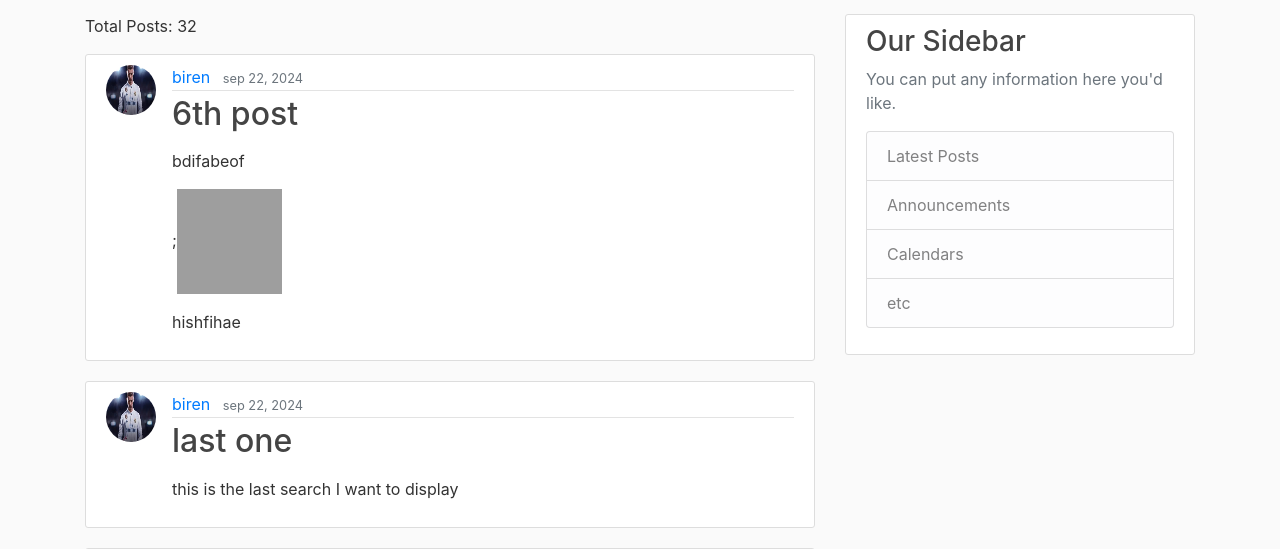
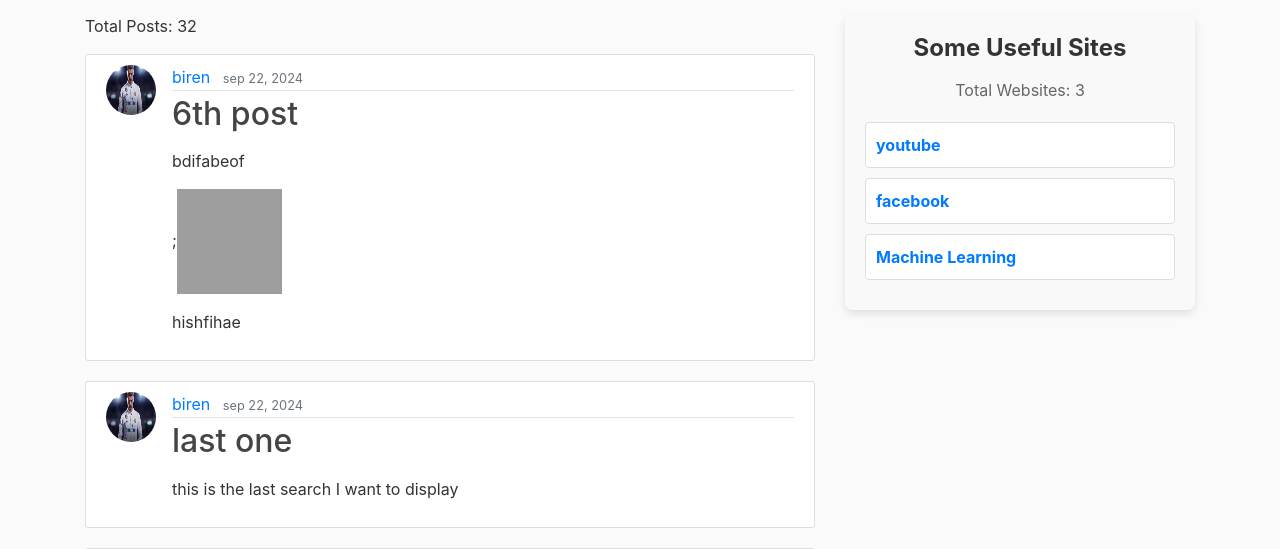
Before and after one commit to anujtheboss/djangoblog, a Django app: page / in a window 1280 px wide. Shown: the part 66-615 px from the top of the page. Run offline with Django 5.2, Linux system fonts and the light colour scheme; data comes from the database, SQL or seed files in the repository; both versions use the stored data as it was after the commit; some libraries are stand-ins or nearby versions; grey boxes are pictures that could not be loaded.

Commit message:
all good till now

```diff
--- a/blog/admin.py
+++ b/blog/admin.py
@@ -1,4 +1,5 @@
 from django.contrib import admin
-from .models import Post
+from .models import Post,Website
 
 admin.site.register(Post)
+admin.site.register(Website)
--- /dev/null
+++ b/blog/context_processors.py
@@ -0,0 +1,9 @@
+from .models import Website
+
+def website_list(request):
+    websites = Website.objects.all()
+    website_count = websites.count()
+    return {
+        'websites': websites,
+        'website_count': website_count,
+    }
--- a/blog/models.py
+++ b/blog/models.py
@@ -15,3 +15,10 @@ class Post(models.Model):
 
     def get_absolute_url(self):
         return reverse('post-detail',kwargs={'pk':self.pk})
+
+class Website(models.Model):
+    web_name = models.CharField(max_length=100)
+    web_url = models.URLField(max_length=300)
+
+    def __str__(self):
+        return self.web_name
--- a/blog/static/blog/main.css
+++ b/blog/static/blog/main.css
@@ -84,4 +84,4 @@ body {
   }
 
 
-/* search_bar */
+/* website-list */
--- a/blog/templates/blog/base.html
+++ b/blog/templates/blog/base.html
@@ -87,17 +87,8 @@
             {% block content %}{% endblock %}
           </div>
           <div class="col-md-4">
-            <div class="content-section">
-              <h3>Our Sidebar</h3>
-              <p class='text-muted'>You can put any information here you'd like.
-                <ul class="list-group">
-                  <li class="list-group-item list-group-item-light">Latest Posts</li>
-                  <li class="list-group-item list-group-item-light">Announcements</li>
-                  <li class="list-group-item list-group-item-light">Calendars</li>
-                  <li class="list-group-item list-group-item-light">etc</li>
-                </ul>
-              </p>
-            </div>
+            <!-- Include the website list -->
+            {% include 'blog/website_list.html' %}
           </div>
         </div>
       </main>
--- /dev/null
+++ b/blog/templates/blog/website_list.html
@@ -0,0 +1,78 @@
+<style>
+  /* Style the content section */
+  .content-section-website {
+  background-color: #f9f9f9; /* Light background color */
+    border-radius: 8px;
+    padding: 20px;
+    box-shadow: 0 4px 8px rgba(0, 0, 0, 0.1);
+    margin-bottom: 20px;
+}
+
+/* Style the heading */
+.content-section-website h1 {
+    font-size: 24px;
+    font-weight: bold;
+    color: #333;
+    margin-bottom: 15px;
+    text-align: center; /* Center the heading */
+}
+
+/* Style the paragraph */
+.content-section-website p {
+    font-size: 16px;
+    color: #666;
+    margin-bottom: 20px;
+    text-align: center; /* Center the paragraph */
+}
+
+/* Style the unordered list */
+.content-section-website ul {
+    list-style-type: none; /* Remove bullets */
+    padding-left: 0;
+}
+
+/* Style each list item */
+.content-section-website ul li {
+    background-color: #fff; /* White background */
+    border: 1px solid #ddd;
+    border-radius: 4px;
+    padding: 10px;
+    margin-bottom: 10px;
+    transition: background-color 0.3s ease, transform 0.3s ease;
+}
+
+/* Add hover effect to list items */
+.content-section-website ul li:hover {
+    background-color: #f1f1f1;
+    transform: translateY(-3px);
+}
+
+/* Style the links */
+.content-section-website ul li a {
+    text-decoration: none;
+    color: #007bff;
+    font-weight: bold;
+}
+
+/* Add hover effect to links */
+.content-section-website ul li a:hover {
+    text-decoration: underline;
+}
+
+</style>
+<div class="content-section-website">
+  <h1>Some Useful Sites</h1>
+  <!-- Display total number of websites -->
+  <p>Total Websites: {{ website_count }}</p>
+
+  <!-- Loop through websites and display their details -->
+  <ul>
+      {% for website in websites %}
+      <li>
+          <a href="{{ website.web_url }}" target="_blank">{{ website.web_name }}</a>
+      </li>
+      {% empty %}
+      <li>No websites available yet.</li>
+      {% endfor %}
+  </ul>
+</div>
--- a/blog/urls.py
+++ b/blog/urls.py
@@ -17,4 +17,5 @@ urlpatterns = [
     path("post/<int:pk>/update/", PostUpdateView.as_view(), name="post-update"),
     path("post/<int:pk>/delete/", PostDeleteView.as_view(), name="post-delete"),
     path("about/", views.about, name="blog-about"),
+    path("pageweb/", views.website, name="blog-pageweb"),
 ]
--- a/blog/views.py
+++ b/blog/views.py
@@ -7,7 +7,7 @@ from django.views.generic import (ListView,
                                  UpdateView,
                                  DeleteView,
                                  )
-from .models import Post
+from .models import Post, Website
 from django.db.models import Q
 
 # def home(request):
@@ -112,3 +112,7 @@ class PostDeleteView(LoginRequiredMixin, UserPassesTestMixin, DeleteView):
 
 def about(request):
     return render(request, 'blog/about.html', {'title': 'About'})
+
+
+def website(request):
+    return render(request, 'blog/pageweb.html')
--- a/stickynotes/settings.py
+++ b/stickynotes/settings.py
@@ -68,6 +68,7 @@ TEMPLATES = [
                 "django.template.context_processors.request",
                 "django.contrib.auth.context_processors.auth",
                 "django.contrib.messages.context_processors.messages",
+                "blog.context_processors.website_list",
             ],
         },
     },
```
Also changed, not shown: blog/migrations/0002_alter_post_content.py (added), blog/migrations/0003_website.py (added), db.sqlite3.
